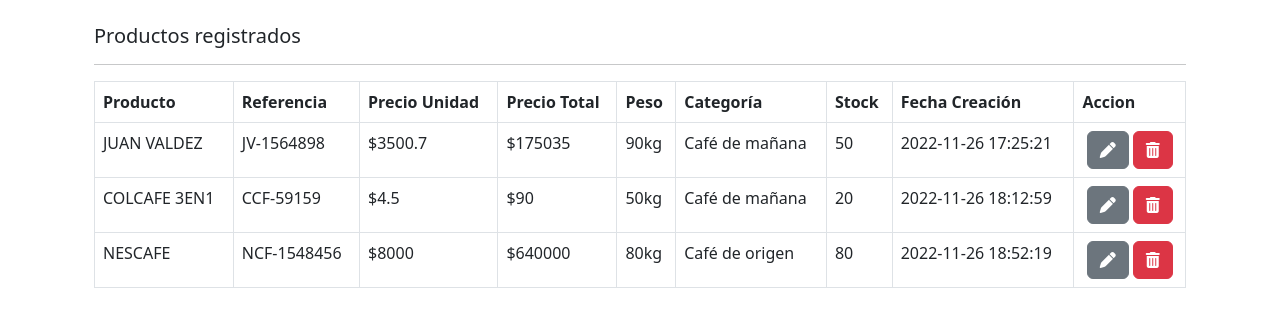
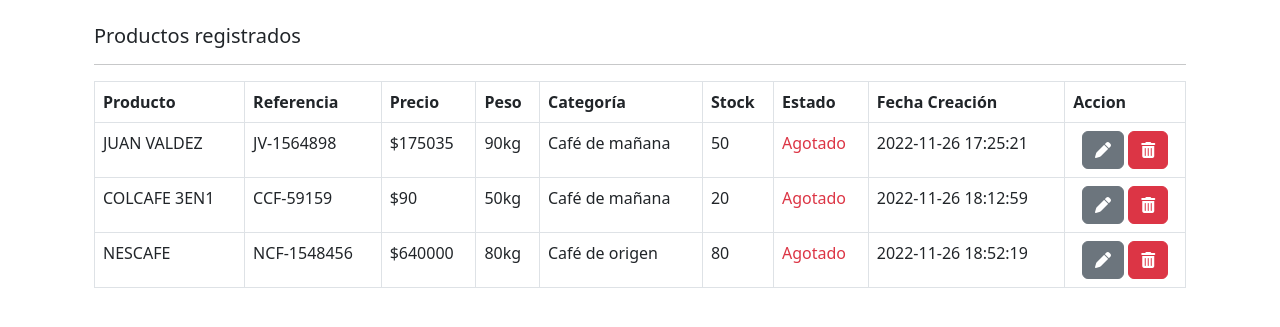
Before and after one commit to sebascg17/prueba_php, a PHP site: page / in a window 1280 px wide. Shown: the part 56-383 px from the top of the page. Run offline with PHP 8.4, Linux system fonts and the light colour scheme; data comes from the database, SQL or seed files in the repository; data that the repository does not hold is empty; some libraries are stand-ins or nearby versions.

Commit message:
Update index.php

```diff
--- a/index.php
+++ b/index.php
@@ -12,11 +12,11 @@
                 <thead>
                     <th>Producto</th>
                     <th>Referencia</th>
-                    <th>Precio Unidad</th>
-                    <th>Precio Total</th>
+                    <th>Precio</th>
                     <th>Peso</th>
                     <th>Categoría</th>
                     <th>Stock</th>
+                    <th>Estado</th>
                     <th>Fecha Creación</th>
                     <th>Accion</th>
                     <tbody>
@@ -27,18 +27,22 @@
                         while($row = mysqli_fetch_array($result_producto)){
                             $precio = $row['precio'];
                             $stock = $row['stock'];
-                            $precio_unidad = (float)$precio/(float)$stock;
-
+                            $estado = $row['estado'];
+                            if($estado==1){
+                                (string)$estado = 'Disponible';
+                            }else{
+                                (string)$estado = '<span class="text-danger">Agotado</span>';
+                            }
                             ?>
 
                             <tr>
                                 <td><?php echo $row['nombre_producto'] ?></td>
                                 <td><?php echo $row['referencia'] ?></td>
-                                <td>$<?php echo $precio_unidad?></td>
                                 <td>$<?php echo $row['precio']?></td>
                                 <td><?php echo $row['peso'] ?>kg</td>
                                 <td><?php echo $row['descripcion'] ?></td>
                                 <td><?php echo $row['stock'] ?></td>
+                                <td><?php echo $estado ?></td>
                                 <td><?php echo $row['fecha_c'] ?></td>
                                 <td class="text-center">
                                     <a href="metodos/editar.php?id=<?php echo $row['id'] ?>"
```
